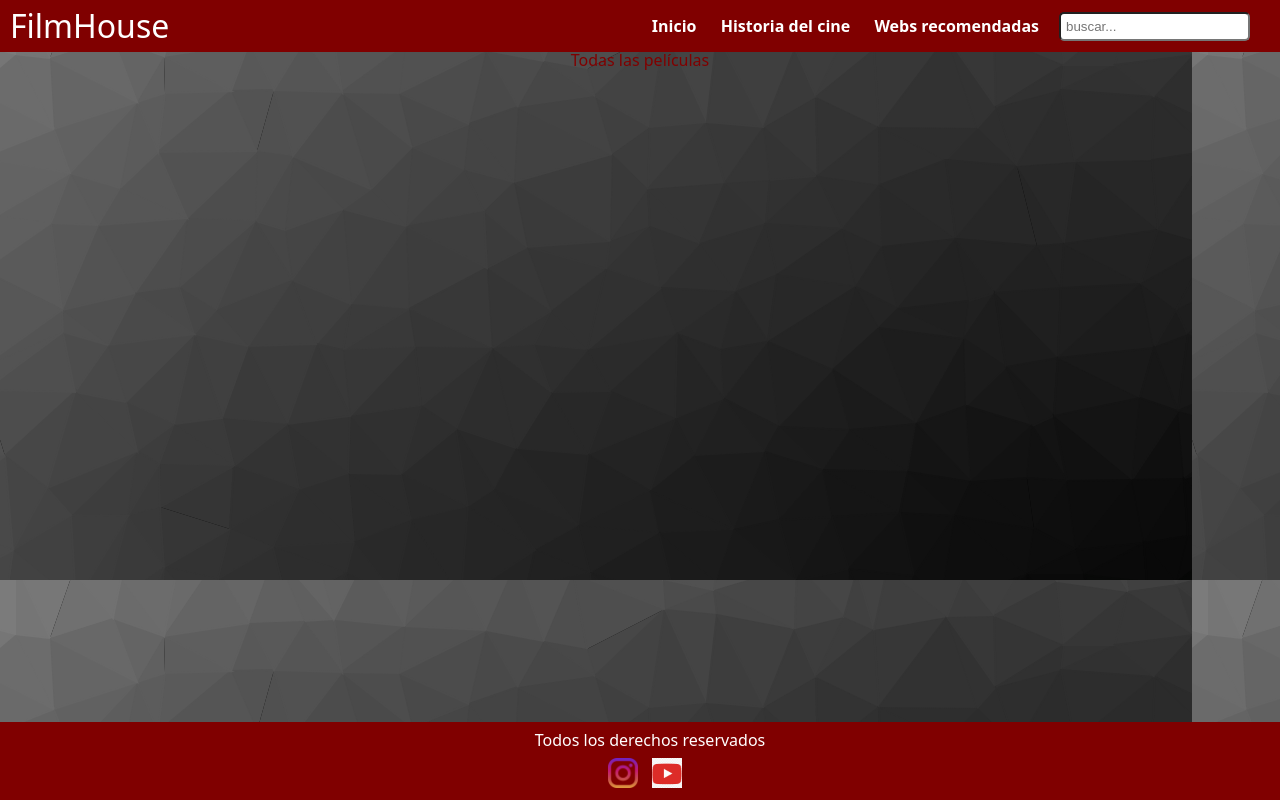
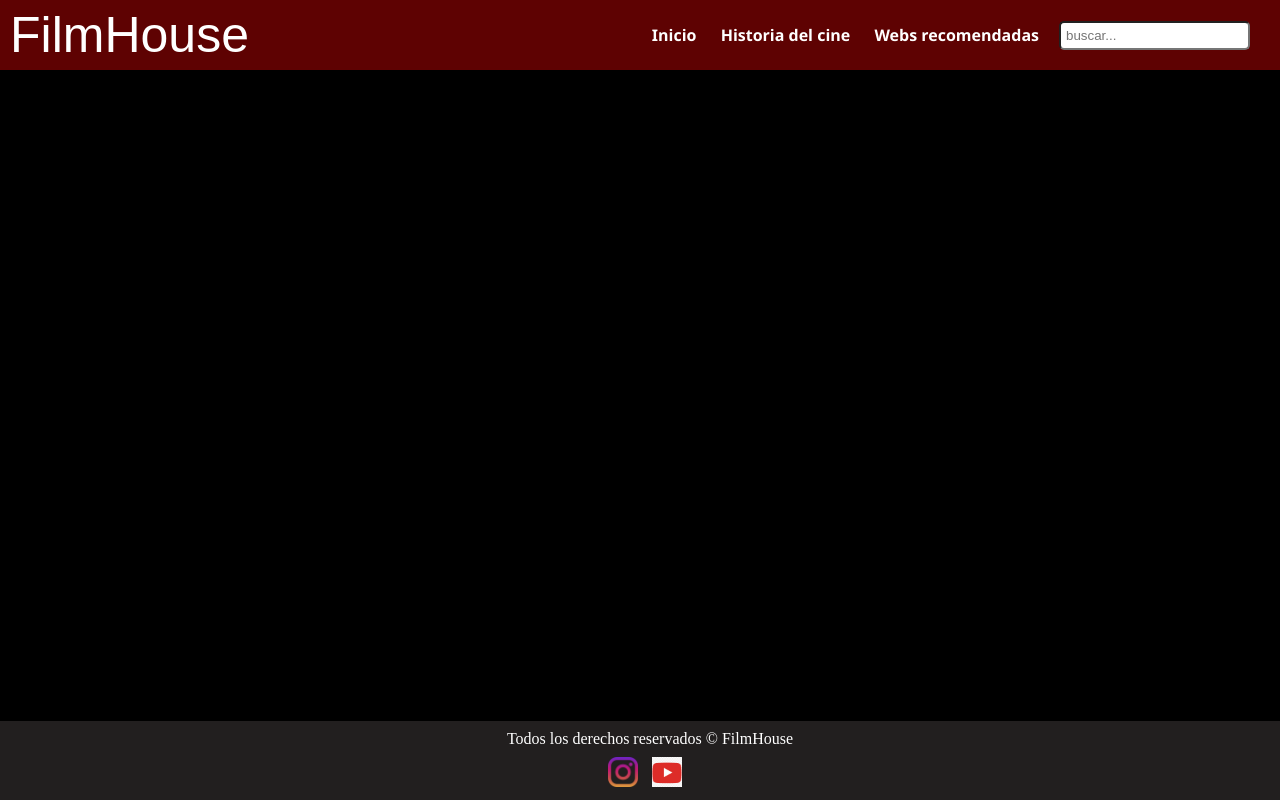
Before and after one commit to pi-rym/PM2-BrunoDiazM, a website: page front/index.html in a window 1280 px wide. Drawn offline with Linux system fonts and the light colour scheme.

Commit message:
Mi segundo commit

```diff
--- a/front/index.html
+++ b/front/index.html
@@ -28,7 +28,7 @@
       <section id="allMovies"></section>
     </main>
     <footer class="footer">
-      <p>Todos los derechos reservados</p>
+      <div class="p">Todos los derechos reservados &copy; <span id="year">FilmHouse</span>
       <div class="social-links">
         <a href="#"><img src="./assets/imag/ig.png" alt="Instagram" /></a>
         <a href="#"><img src="./assets/imag/yt111.png" alt="YouTube" /></a>
--- a/front/style/style.css
+++ b/front/style/style.css
@@ -1,24 +1,22 @@
 body {
   margin: 0;
   padding: 0;
-  background-color: #000;
-  font-family: system-ui, -apple-system, BlinkMacSystemFont, "Segoe UI", Roboto,
-    Oxygen, Ubuntu, Cantarell, "Open Sans", "Helvetica Neue", sans-serif;
-  color: #800000;
-  background-image: url("../assets/imag/cool-background.png");
+  background-color: #000; /* Establecer el color de fondo en negro */
 }
 
 header {
-  background-color: #800000;
-  color: #fff;
+  background-color: #5e0202;
+  color: #ffffff;
   padding: 10px;
   display: flex;
   justify-content: space-between;
   align-items: center;
+  font-family: "Segoe UI", Tahoma, Geneva, Verdana, sans-serif;
 }
 
 header h1 {
-  font-size: 32px;
+  font-family: Arial, Helvetica, sans-serif;
+  font-size: 50px;
   margin: 0;
 }
 
@@ -51,7 +49,7 @@ header h1 {
 
 .navigation ul li a {
   text-decoration: none;
-  color: #fff;
+  color: #ffffff;
   font-weight: bold;
 }
 
@@ -64,7 +62,7 @@ header h1 {
 }
 
 .footer {
-  background-color: #800000;
+  background-color: #221f1f;
   color: #fff;
   padding: 10px;
   text-align: center;
```
Also changed, not shown: front/assets/imag/cool-background.png (deleted).
